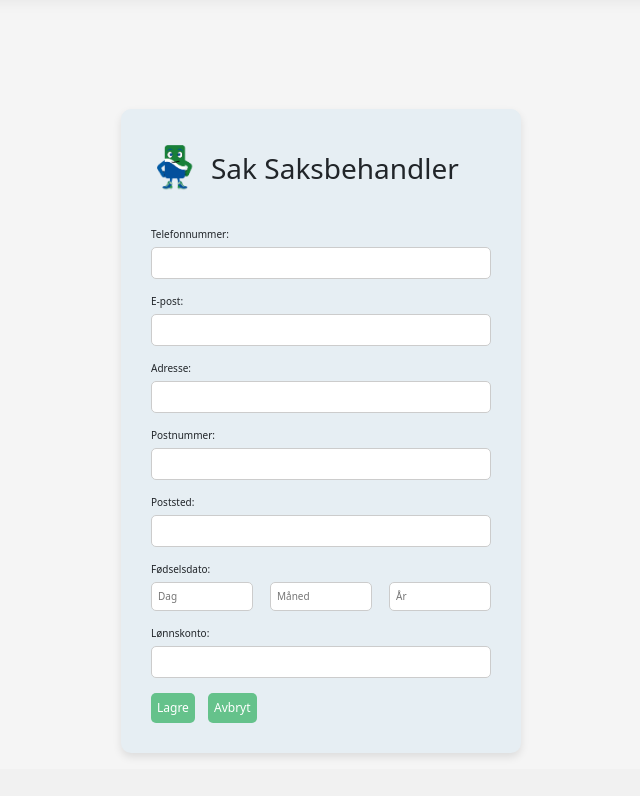
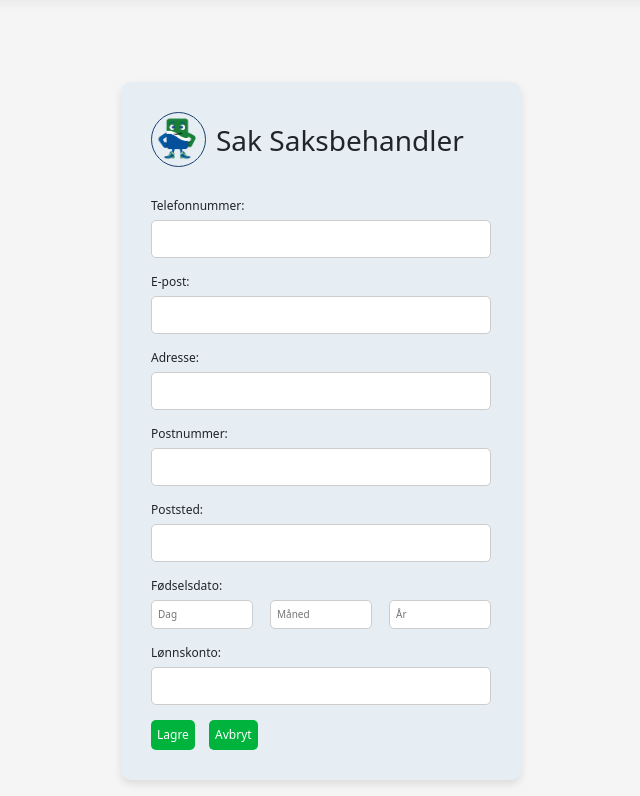
Before and after one commit to vetlemol/KartverketGruppe1, an ASP.NET Core app: page /Saksbehandler/SaksbehandlerRediger in a window 1280 px wide. Shown: the part 66-862 px from the top of the page, without its empty margins (319-959 px from the left). Before the commit the page ends 835 px from the top, so only its background shows below. Run offline with ASP.NET Core 8, Linux system fonts and the light colour scheme; style sheets or scripts are compiled from the project's sources.

Commit message:
Endringer i SaksbehandlerRediger

```diff
--- a/KartverketGruppe1/Views/Saksbehandler/SaksbehandlerRediger.cshtml
+++ b/KartverketGruppe1/Views/Saksbehandler/SaksbehandlerRediger.cshtml
@@ -41,8 +41,7 @@
                     max-width: 400px;
                     width: 100%;
                     z-index: 1;
-                    font-size: 12px;
-
+                    font-size: 16px;
                 }
 
                     .form-container .header {
@@ -52,15 +51,17 @@
                     }
 
                         .form-container .header img {
-                            max-width: 50px;
+                            width: 55px;
+                            height: 55px;
                             margin-right: 10px;
                             border-radius: 50%;
+                            border: 1px solid #1A3F71;
                         }
 
                     .form-container label {
                         display: block; /* Gjør etikettene til blokkelementer */
                         margin-bottom: 5px; /* Legg til margin under etikettene */
-                        font-size: 10px;
+                        font-size: 12px;
                     }
 
                     .form-container input {
@@ -83,7 +84,7 @@
                 }
 
                     .form-container button {
-                        background-color: #65C28B;
+                background-color: #00b33c;
                         color: white;
                         padding: 6px; /* Juster padding for å endre størrelsen på kanppene*/
                         border: none;
```
